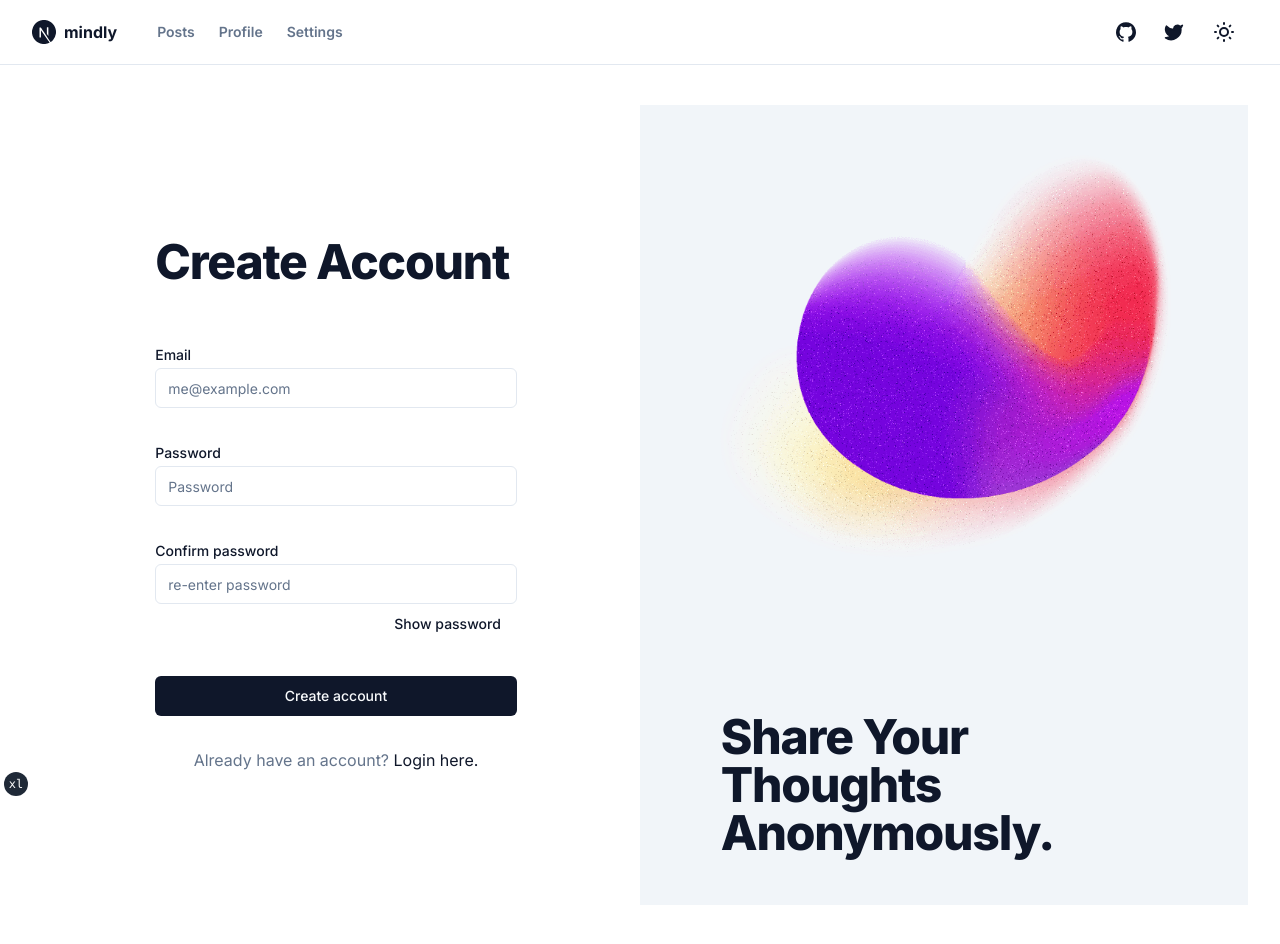
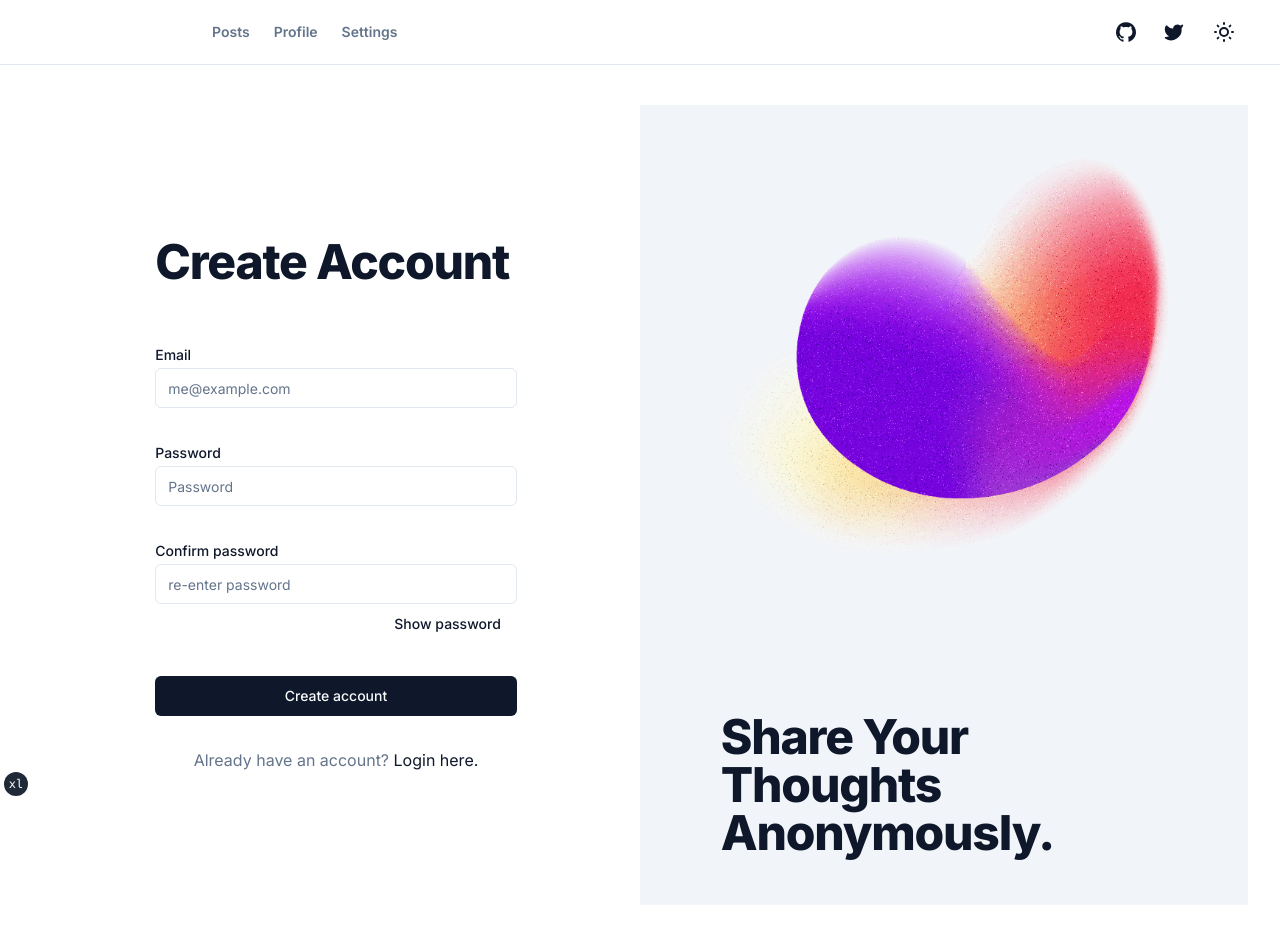
Before and after one commit to haramishra/mindly-appwrite, a Next.js app: page / in a window 1280 px wide. Built offline with nearby package versions, Linux system fonts and the light colour scheme.

Commit message:
new logo added

```diff
--- a/components/main-nav.tsx
+++ b/components/main-nav.tsx
@@ -1,23 +1,30 @@
+"use client"
+
 import * as React from "react"
+import Image from "next/image"
 import Link from "next/link"
+import { useTheme } from "next-themes"
 
 import { NavItem } from "@/types/nav"
 import { siteConfig } from "@/config/site"
 import { cn } from "@/lib/utils"
-import { Icons } from "@/components/icons"
 
 interface MainNavProps {
   items?: NavItem[]
 }
 
 export function MainNav({ items }: MainNavProps) {
+  const { theme } = useTheme()
+
   return (
-    <div className="flex gap-6 md:gap-10">
+    <div className="flex gap-6 md:gap-10 items-center">
       <Link href="/" className="hidden items-center space-x-2 md:flex">
-        <Icons.logo className="h-6 w-6" />
-        <span className="hidden font-bold sm:inline-block">
-          {siteConfig.name}
-        </span>
+        <Image
+          src={theme === "light" ? "/logo-light.png" : "/logo-dark.png"}
+          height={48}
+          width={140}
+          alt="mindly logo "
+        />
       </Link>
       {items?.length ? (
         <nav className="hidden gap-6 md:flex">
```
